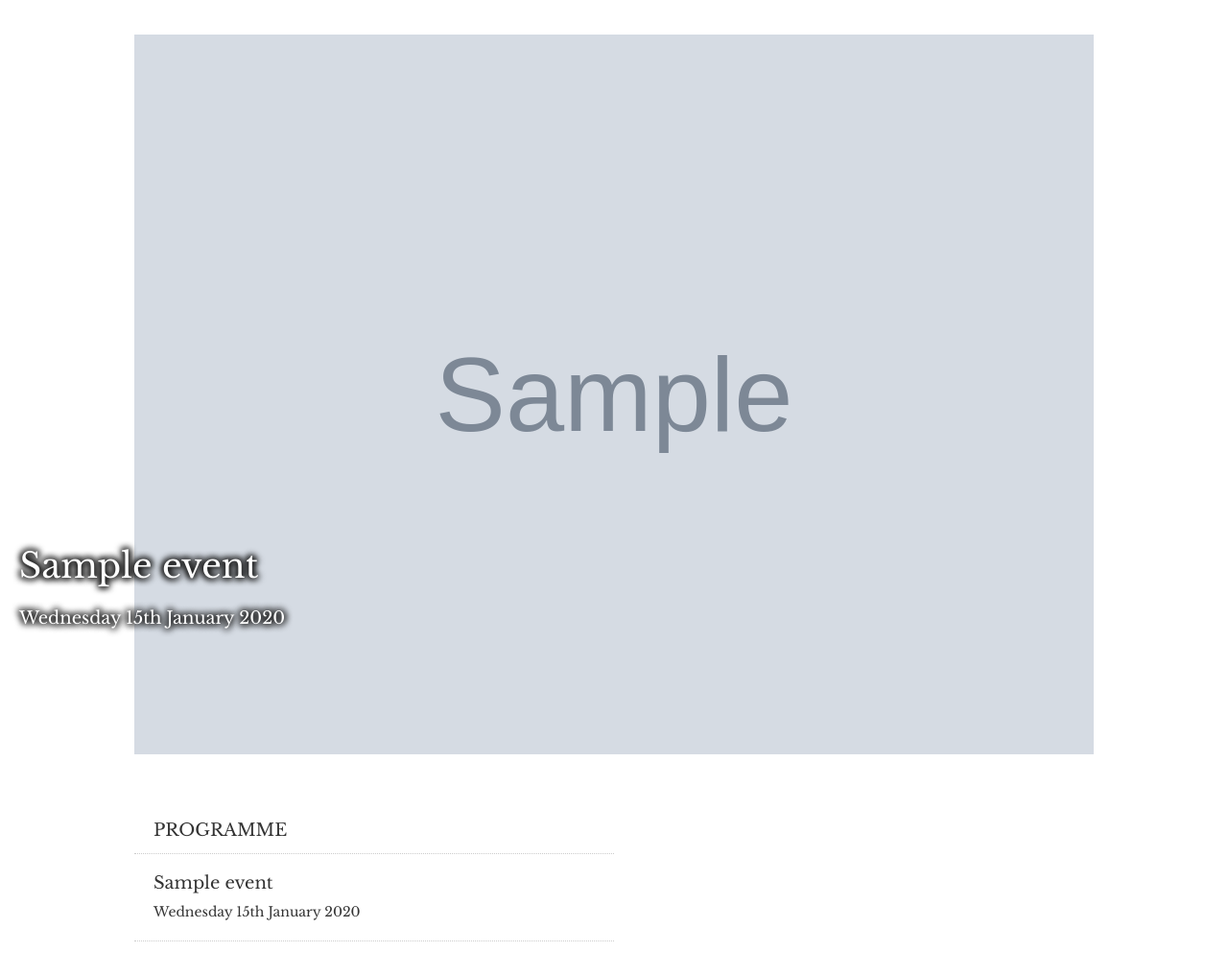
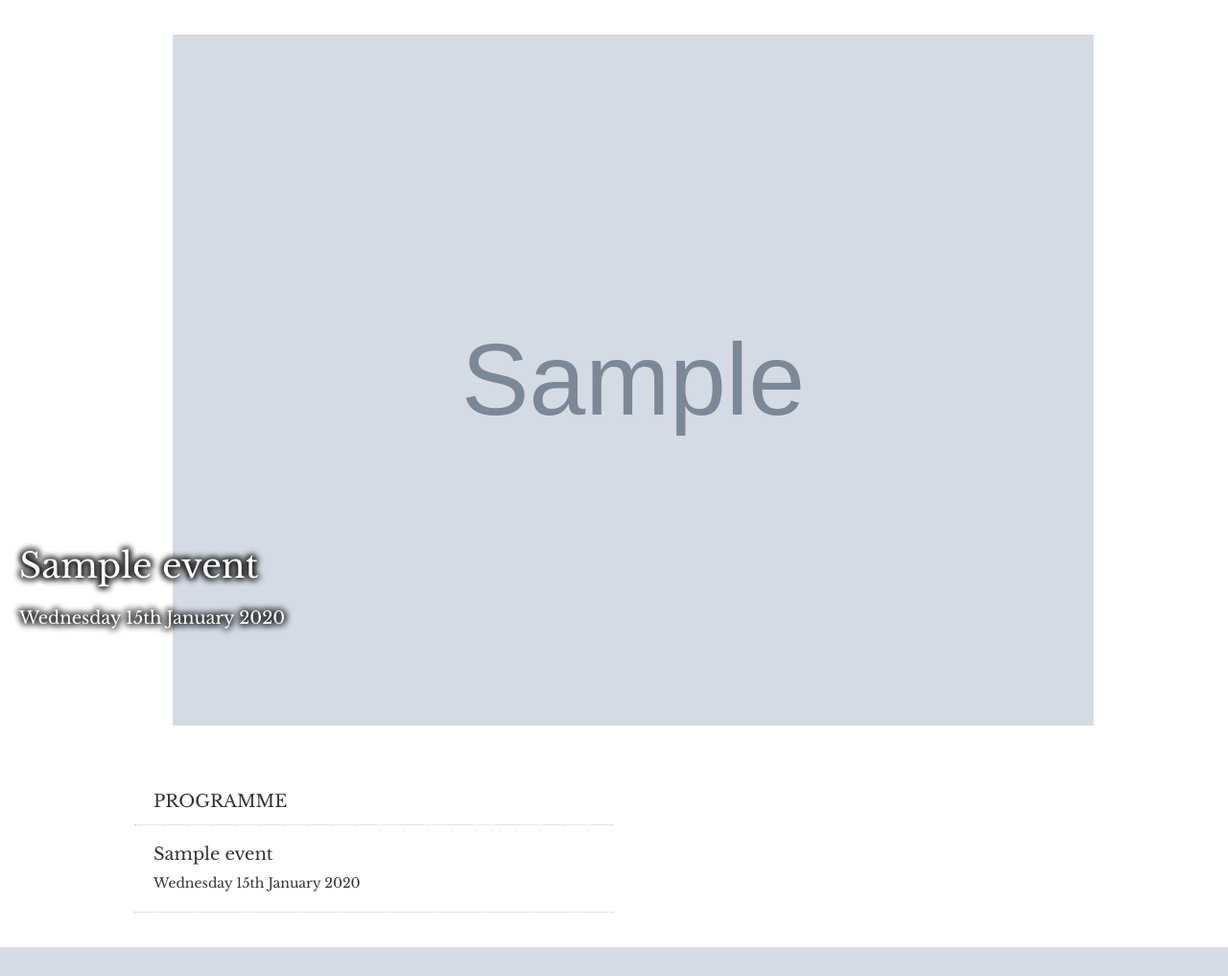
Before and after one commit to jclgoodwin/yorkunion, a Django app: page / in a window 1280 px wide. Shown: the part 126-1143 px from the top of the page at 96% size. After the commit the page ends 1113 px from the top, so only its background shows below. Run offline with Django 3.2, Linux system fonts and the light colour scheme; tables that the repository leaves empty hold one stand-in row (values such as "Sample post"); grey boxes marked "Sample" are stand-in pictures; some libraries are stand-ins or nearby versions.

Commit message:
aargh bjqs.css acually expects an ul (will use a different plugin when possible...

```diff
--- a/events/templates/index.html
+++ b/events/templates/index.html
@@ -2,7 +2,7 @@
 
 <div id="tumescence">
     {% if events_for_slider %}
-    <ol class="bjqs">
+    <ul class="bjqs">
         {% for event in events_for_slider %}
         <li>
             <a href="{{ event.slug }}">
@@ -14,7 +14,7 @@
             </a>
         </li>
         {% endfor %}
-    </ol>
+    </ul>
     {% endif %}
 </div>
 
```
